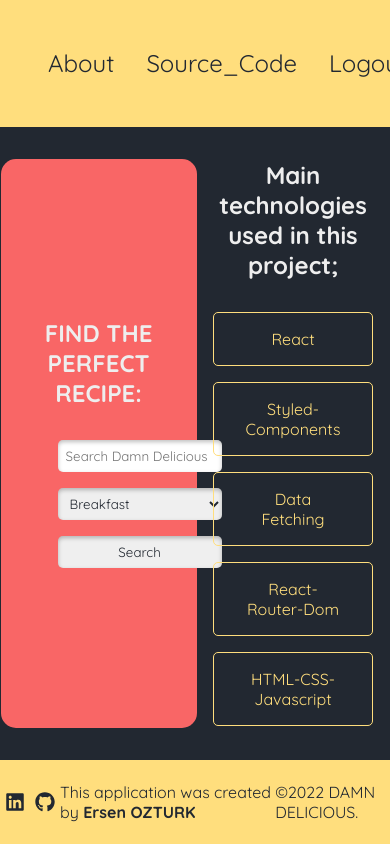
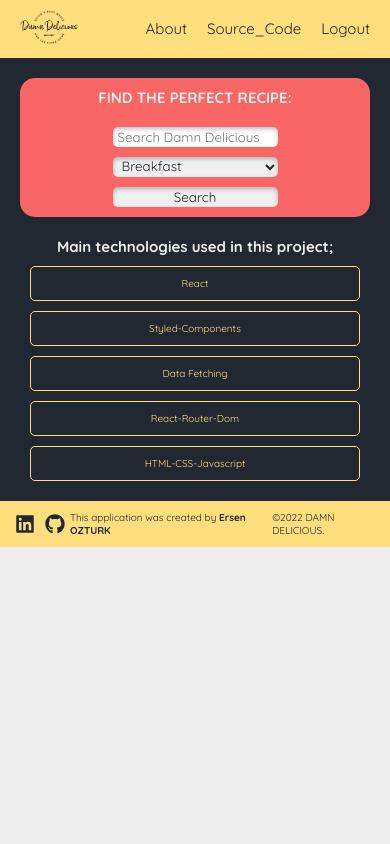
Before and after one commit to ersenozturk/damn-delicious, a React (Create React App) app: page / in a window 390 px wide. Built offline with nearby package versions, Linux system fonts and the light colour scheme.

Commit message:
responsive design onging

```diff
--- a/src/components/footer/Footer.styled.jsx
+++ b/src/components/footer/Footer.styled.jsx
@@ -3,11 +3,12 @@
 
 export const SiteFooter = styled(Flex)`
 justify-content:space-evenly;
-position:absolute;
+/* position:absolute;
 bottom:0;
-left:0;
+left:0; */
+padding:1rem;
 width:100%;
-height:10vh;
+/* height:10vh; */
 background-color:${({theme})=>theme.colors.colorSun};
 `;
 
--- a/src/components/globalStyles/Global.styled.jsx
+++ b/src/components/globalStyles/Global.styled.jsx
@@ -6,8 +6,9 @@
     margin:0;
     padding:0;
     font-family: 'Quicksand', sans-serif;
-    color: ${({theme})=> theme.colors.colorGray}
+    color: ${({ theme }) => theme.colors.colorGray}
 }
+
 body{
     background-color: ${({ theme }) => theme.colors.colorLight};
 }
--- a/src/components/mealSearch/MealSearchComp.styled.jsx
+++ b/src/components/mealSearch/MealSearchComp.styled.jsx
@@ -2,17 +2,18 @@
 import { Flex } from "../globalStyles/MyTags";
 
 export const WrapperLeft = styled(Flex)`
-  justify-content: center;
   flex-direction: column;
   flex: 1;
   padding:1rem;
   gap:2rem;
 
-  /* width: 50%; */
-  height:100%;
+  width: 100%;
+  height:60vh;
   background-color: ${({ theme }) => theme.colors.colorLive};
   border-radius:15px;
-
+  @media (max-width: ${({ theme }) => theme.screens.md}) {
+    height:auto;
+  }
 `;
 
 export const Form = styled.form`
--- a/src/components/navbar/Navbar.jsx
+++ b/src/components/navbar/Navbar.jsx
@@ -1,12 +1,9 @@
 import React from "react";
 import { Nav, Logo, NavItem } from "./Navbar.styled";
 import logoImg from "../../assets/logo.png";
-import { useNavigate } from "react-router-dom";
 
 const Navbar = () => {
-  const navigate = useNavigate()
   const handleLogout = () =>{
-    // navigate('login')
     sessionStorage.clear()
   }
   return (
--- a/src/components/navbar/Navbar.styled.jsx
+++ b/src/components/navbar/Navbar.styled.jsx
@@ -8,7 +8,7 @@
   color: ${({ theme }) => theme.colors.colorNight};
   padding: 1rem 2rem;
   justify-content: space-between;
-height:15vh;
+/* height:15vh; */
 
   ul {
     display: flex;
--- a/src/index.css
+++ b/src/index.css
@@ -1,7 +1,9 @@
 @import url('https://fonts.googleapis.com/css2?family=Quicksand:wght@300;400;500;600;700&display=swap');
 
 @import url('https://fonts.googleapis.com/css2?family=Teko:wght@300;400;500;600&display=swap');
-
+html{
+  font-size: 16px;
+}
 body {
   margin: 0;
   font-family: -apple-system, BlinkMacSystemFont, 'Segoe UI', 'Roboto', 'Oxygen',
@@ -15,3 +17,9 @@
   font-family: source-code-pro, Menlo, Monaco, Consolas, 'Courier New',
     monospace;
 }
+
+@media only screen and (max-width: 767.98px) {
+ html{
+  font-size: 10px;
+ }
+}
--- a/src/pages/about/About.styled.jsx
+++ b/src/pages/about/About.styled.jsx
@@ -1,7 +1,7 @@
 import styled from "styled-components";
 
 export const Main = styled.div`
-  height: 75vh;
+  /* height: 75vh; */
   width: 100%;
   margin: auto;
   color: orange;
@@ -18,7 +18,7 @@
 `;
 export const Img = styled.img`
   width: 50%;
-  height: 30vh;
+  /* height: 30vh; */
 `;
 
 export const A = styled.a`
--- a/src/pages/detail/Detail.styled.jsx
+++ b/src/pages/detail/Detail.styled.jsx
@@ -4,11 +4,11 @@
 export const Container = styled.div`
   display: flex;
   flex-direction: column;
-  height: 75vh;
+  /* height: 75vh; */
   justify-content: space-between;
 `;
 export const Info = styled(Flex)`
-  height: 20vh;
+  /* height: 20vh; */
   justify-content: space-evenly;
   margin: 1rem 2rem;
   gap: 1rem;
@@ -35,7 +35,7 @@
   }
 `;
 export const DivExtra = styled(Flex)`
-  height: 55vh;
+  /* height: 55vh; */
   justify-content: space-around;
   background-color: ${({ theme }) => theme.colors.colorNight};
   ul {
--- a/src/pages/home/Home.styled.jsx
+++ b/src/pages/home/Home.styled.jsx
@@ -4,11 +4,14 @@
 
 export const Wrapper = styled(Flex)`
   background-color: ${({ theme }) => theme.colors.colorNight};
-  height: 75vh;
+  /* height: 75vh; */
   padding:2rem;
   h2 {
     color: ${({ theme }) => theme.colors.colorLight};
     text-align: center;
+  }
+  @media (max-width: ${({ theme }) => theme.screens.md}) {
+    flex-direction:column;
   }
 `;
 
@@ -44,4 +47,9 @@
   padding:0 1rem;
   height:100%;
   gap:2rem;
+  @media (max-width: ${({ theme }) => theme.screens.md}) {
+    margin-top:2rem;
+    gap:1rem;
+
+  }
 `;
--- a/src/pages/login/Login.styled.jsx
+++ b/src/pages/login/Login.styled.jsx
@@ -2,7 +2,7 @@
 import { Flex } from "../../components/globalStyles/MyTags";
 
 export const Container = styled(Flex)`
-  height: 75vh;
+  /* height: 75vh; */
 
   background-color: ${({ theme }) => theme.colors.colorGray};
 `;
@@ -13,6 +13,7 @@
   background-color: ${({ theme }) => theme.colors.colorLive};
   padding: 5rem;
   border-radius: 10%;
+  box-shadow: rgba(3, 102, 214, 0.3) 0px 0px 0px 3px;
   h1 {
     text-align: center;
   }
@@ -23,6 +24,7 @@
   border-radius: 10%;
   border: none;
   padding: 1rem;
+  box-shadow: rgba(0, 0, 0, 0.15) 0px 15px 25px, rgba(0, 0, 0, 0.05) 0px 5px 10px;
 `;
 export const Button = styled.button`
   width: 100%;
@@ -30,6 +32,7 @@
   border-radius: 10%;
   border: none;
   cursor: pointer;
+  box-shadow: rgba(0, 0, 0, 0.15) 0px 15px 25px, rgba(0, 0, 0, 0.05) 0px 5px 10px;
   &:hover{
     background-color: ${({ theme }) => theme.colors.colorGray};
     color: ${({ theme }) => theme.colors.colorSun};
```
